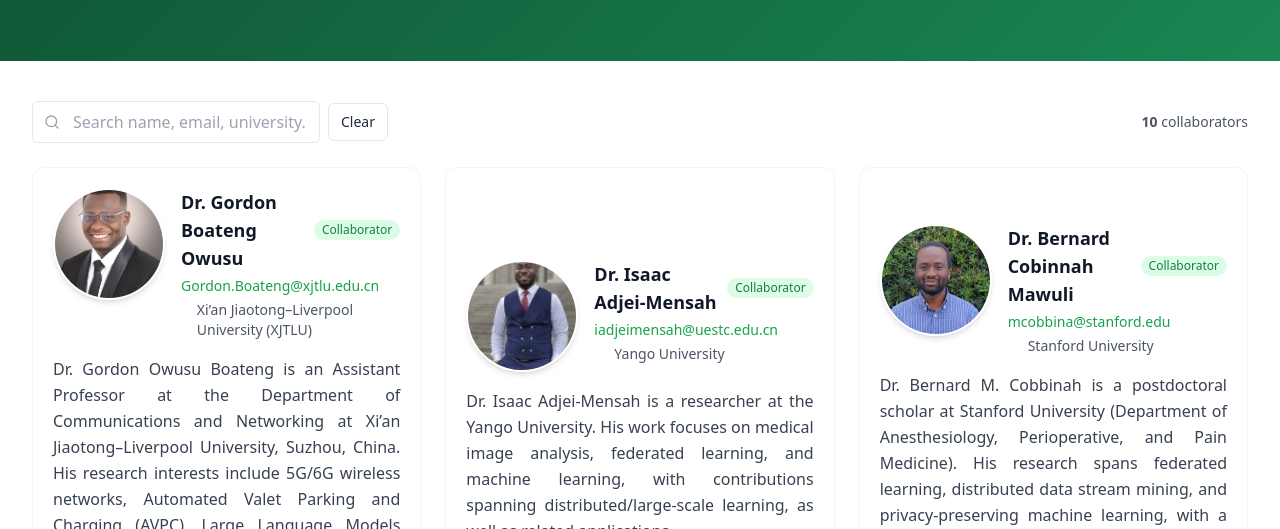
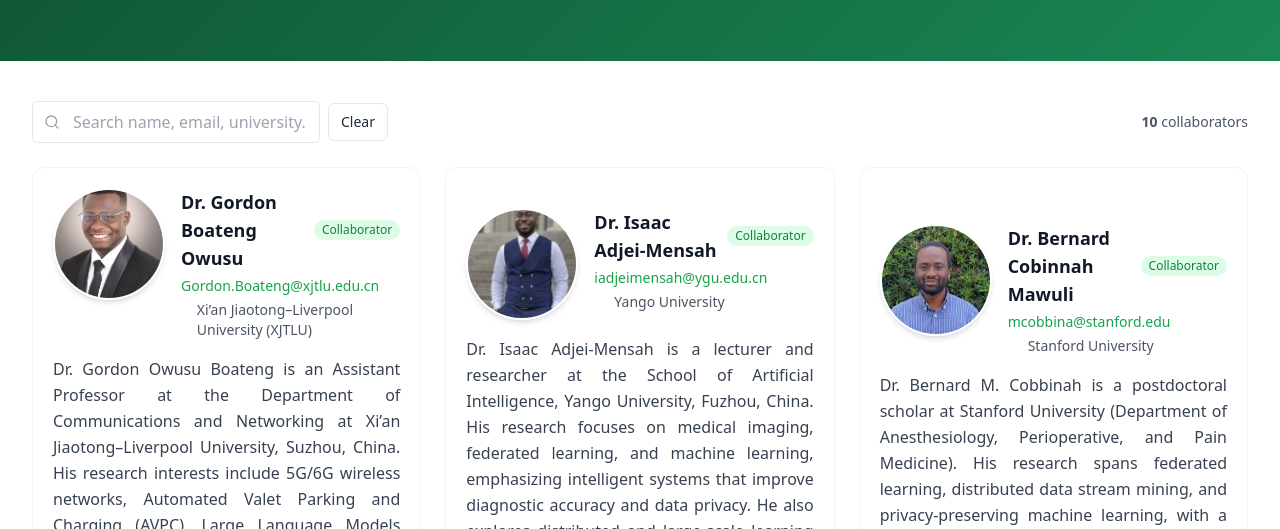
Before and after one commit to Isaac45/ioagyemang, a plain HTML site: page collaborators.html in a window 1280 px wide. Shown: the part 271-800 px from the top of the page. Drawn offline with nearby package versions, Linux system fonts and the light colour scheme.

Commit message:
Add files via upload

```diff
--- a/collaborators.html
+++ b/collaborators.html
@@ -185,7 +185,7 @@
     // ---------- DATA: one tile per collaborator ----------
     const collaborators = [
       { name: "Dr. Gordon Boateng Owusu", email: "Gordon.Boateng@xjtlu.edu.cn", university:"Xi’an Jiaotong–Liverpool University (XJTLU)", bio: "Dr. Gordon Owusu Boateng is an Assistant Professor at the Department of Communications and Networking at Xi’an Jiaotong–Liverpool University, Suzhou, China. His research interests include 5G/6G wireless networks, Automated Valet Parking and Charging (AVPC), Large Language Models (LLMs), Reinforcement Learning (RL), vehicular networks, target positioning, blockchain technology, and game theory.", img: "images/collab/gordon.jpg" },
-      { name: "Dr. Isaac Adjei-Mensah", email: "iadjeimensah@uestc.edu.cn", university: "Yango University", bio: "Dr. Isaac Adjei-Mensah is a researcher at the Yango University. His work focuses on medical image analysis, federated learning, and machine learning, with contributions spanning distributed/large-scale learning, as well as related applications.", img: "images/collab/isaac.jpg" },
+      { name: "Dr. Isaac Adjei-Mensah", email: "iadjeimensah@ygu.edu.cn", university: "Yango University", bio: "Dr. Isaac Adjei-Mensah is a lecturer and researcher at the School of Artificial Intelligence, Yango University, Fuzhou, China. His research focuses on medical imaging, federated learning, and machine learning, emphasizing intelligent systems that improve diagnostic accuracy and data privacy. He also explores distributed and large-scale learning and their applications in healthcare and computational intelligence.", img: "images/collab/isaac.jpg" },
       { name: "Dr. Bernard Cobinnah Mawuli", email: "mcobbina@stanford.edu", university: "Stanford University", bio: "Dr. Bernard M. Cobbinah is a postdoctoral scholar at Stanford University (Department of Anesthesiology, Perioperative, and Pain Medicine). His research spans federated learning, distributed data stream mining, and privacy-preserving machine learning, with a particular focus on healthcare and medical imaging contexts.", img: "images/collab/ben.jpg" },
       { name: "Dr. Adu Asare Baffour", email: "aabnxq@umkc.edu", university: "University of Missouri–Kansas City (UMKC)", bio: "Dr. Adu Asare Baffour is affiliated with the University of Missouri–Kansas City (UMKC), where he serves as an Instructor. He also works at the intersection of machine learning, image recognition, and TinyML (machine learning for edge / embedded systems).", img: "images/collab/baffour.jpg" },
       { name: "Dr. Bless Lord", email: "b.lord@example.com", university: "Southwest University of Science and Technology", bio: "Dr. Bless Lord Y. Agbley is a lecturer and a researcher with Southwest University of Science and Technology. His work intersects federated learning, medical imaging, and distributed learning paradigms. He has authored work on “Federated Approach for Lung and Colon Cancer Classification” and collaborated in projects addressing concept drift, multi-center data heterogeneity, and privacy-preserving learning across distributed datasets.", img: "images/collab/bless.jpg" },
```
